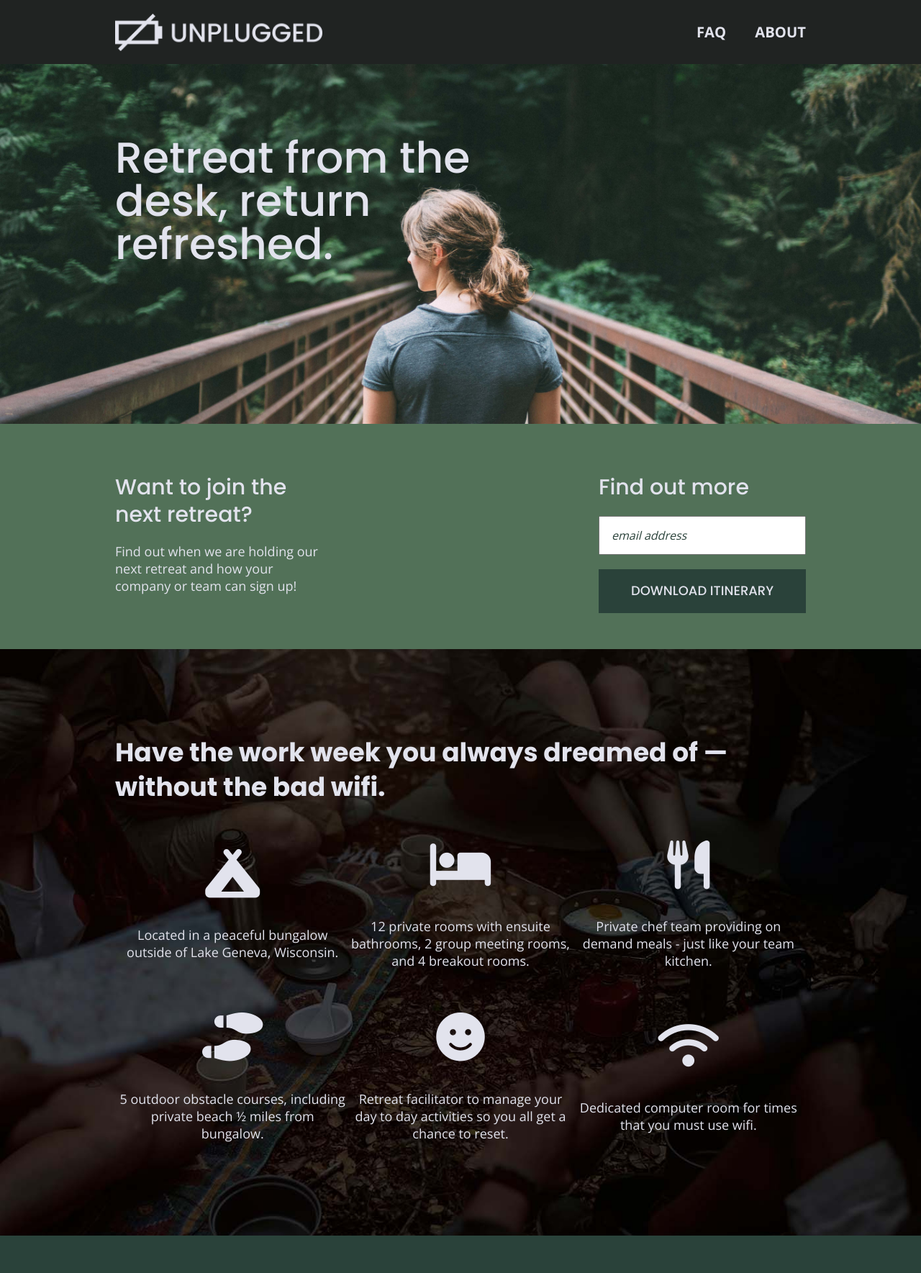
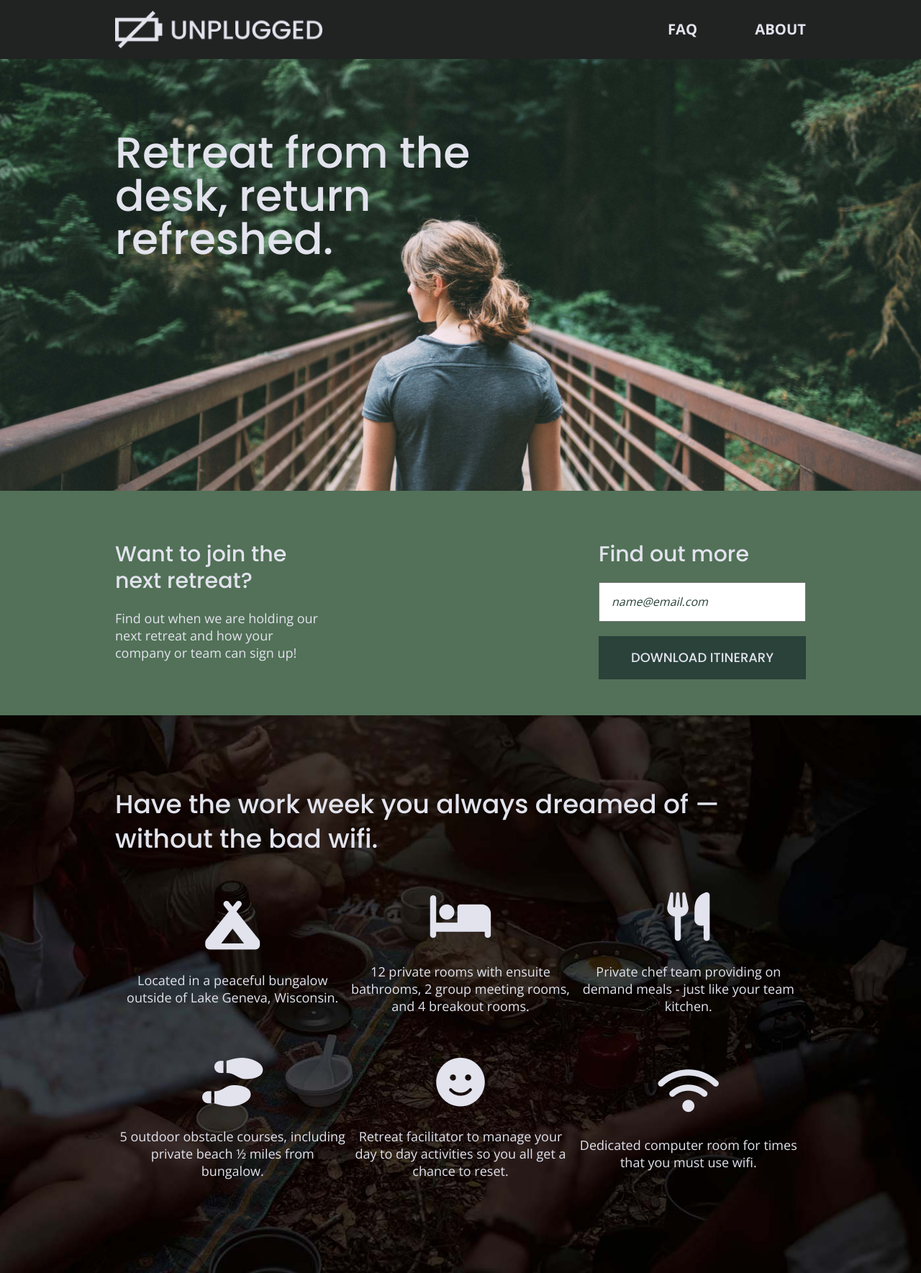
Before and after one commit to mbarnstien/Unplugged, a website built with Parcel: page index.html in a window 1280 px wide. Shown: the top 1769 px of the page at 72% size. Built offline with nearby package versions, Linux system fonts and the light colour scheme.

Commit message:
Final Project Commit

```diff
--- a/css/main.css
+++ b/css/main.css
@@ -100,6 +100,8 @@ textarea {
 
   ul, ol {
     list-style-type: none;
+    margin: 0;
+    padding: 0;
   }
 
   a {
@@ -109,7 +111,8 @@ textarea {
 
   h2 {
     font-family: 'Poppins', sans-serif;
-    margin: 20px 0;
+    margin: 0;
+    font-weight: 500;
     font-size: 1.875em;
   }
 
@@ -222,7 +225,7 @@ textarea {
     justify-content: center;
     align-items: center;
   }
-  footer .social-icons i {
+  footer .social-icons p i {
     font-size: 1.3125em;
   }
   footer .copyright {
@@ -241,7 +244,6 @@ textarea {
     background-size: cover;
     min-height: 500px;
     background-position: center;
-    background-color: #333;
   }
 
   .hero-area   h1 {
@@ -293,11 +295,9 @@ textarea {
     display: flex;
     justify-content: center;
     flex-flow: row wrap;
-    background-image: url('../img/picnic-img.jpg');
+    background: url('../img/picnic-img.jpg');
     background-size: cover;
-    background-repeat: no-repeat;
     background-position: center;
-    background-color: #333;
   }
   .features h2 {
     margin-bottom: 60px;
@@ -529,7 +529,9 @@ textarea {
     display: none;
   }
 /***Hero Area***/
-
+.hero-area {
+  min-height: 600px;
+}
 .hero-area h1{
   font-size: 3em;
   line-height: 1;
@@ -543,7 +545,8 @@ textarea {
     justify-content: space-between;
     flex-flow: row wrap;
   }
-  aside .content-wrapper .form-description, aside .content-wrapper .form {
+  aside .content-wrapper .form-description,
+  aside .content-wrapper .form {
     width: 40%;
     margin: 0;
   }
@@ -562,6 +565,9 @@ textarea {
   .features .features-items-description {
     width: 62%;
   }
+  .features i {
+    margin-bottom: 30px;
+  }
 
 /***Reviews***/
   .reviews article {
@@ -571,6 +577,7 @@ textarea {
   .reviews h2 {
     width: 85%;
   }
+  .reviews article figure,
   .reviews article div {
     width: 49%;
   }
@@ -677,7 +684,8 @@ textarea {
     aside .content-wrapper {
       justify-content: space-between;
     }
-    aside .content-wrapper .form-description, aside .content-wrapper .form {
+    aside .content-wrapper .form-description,
+    aside .content-wrapper .form {
       width: 30%;
     }
     .form-description p {
@@ -702,7 +710,8 @@ textarea {
     }
 
     /***About Page***/
-    .mission h2, .contact-section .content-wrapper h2 {
+    .mission h2,
+    .contact-section .content-wrapper h2 {
       width: 95%;
       font-size: 3em;
     }
--- a/index.html
+++ b/index.html
@@ -60,7 +60,7 @@
         </div>
         <div class="form">
           <h3>Find out more</h3>
-          <input type="text" name="name" value="email address">
+          <input type="text" name="name" value="name@email.com">
           <input type="button" value="Download Itinerary">
         </div>
       </div>
```
Also changed, not shown: about/index.html (+1 -0 lines), faq/index.html (+1 -0 lines).
